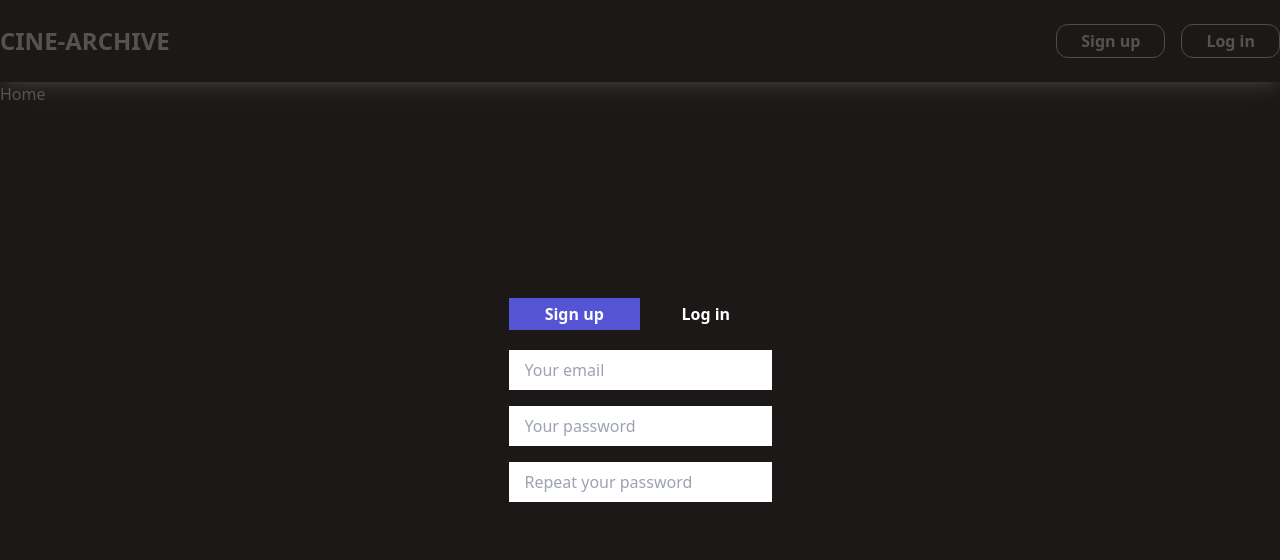
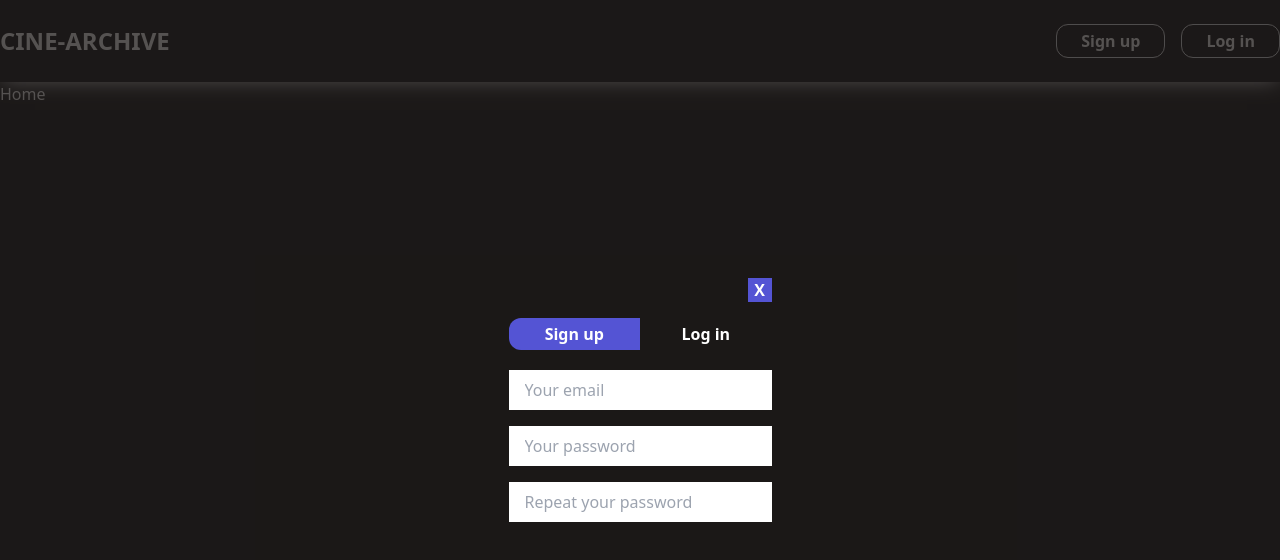
Before and after one commit to Anvar2742/cine-archive, a React (Vite) app in the folder client/: page / in a window 1280 px wide. Both pictures are taken after a click on the button "Sign up". Shown: the top 560 px of the page. Built offline with nearby package versions, Linux system fonts and the light colour scheme.

Commit message:
close modal button

```diff
--- a/client/src/components/MainLayout.jsx
+++ b/client/src/components/MainLayout.jsx
@@ -19,7 +19,11 @@ const MainLayout = () => {
         <div>
             <Navbar toggleAuthModal={toggleAuthModal} />
             {isAuth ? (
-                <AuthModal isSignup={isSignup} switchSignUpLogin={switchSignUpLogin} />
+                <AuthModal
+                    isSignup={isSignup}
+                    switchSignUpLogin={switchSignUpLogin}
+                    toggleAuthModal={toggleAuthModal}
+                />
             ) : (
                 ""
             )}
--- a/client/src/pages/auth/AuthModal.jsx
+++ b/client/src/pages/auth/AuthModal.jsx
@@ -1,19 +1,24 @@
 import Login from "./Login";
 import SignUp from "./SignUp";
 
-const AuthModal = ({ isSignup, switchSignUpLogin }) => {
+const AuthModal = ({ isSignup, switchSignUpLogin, toggleAuthModal }) => {
     return (
-        <div className=" fixed top-0 left-0 right-0 bottom-0 h-screen w-screen bg-stone-900 bg-opacity-75 flex justify-center items-center">
+        <div className="fixed top-0 left-0 right-0 bottom-0 h-screen w-screen bg-stone-900 bg-opacity-75 flex justify-center items-center">
             <div>
-                <div className=" mb-5 flex">
+                <button onClick={() => toggleAuthModal(isSignup)} className=" block ml-auto mb-4 bg-sec font-bold w-6 h-6">X</button>
+                <div className=" mb-5 flex rounded-xl overflow-hidden">
                     <button
-                        className={`font-semibold w-1/2 py-1 hover:bg-sec ${isSignup ? "bg-sec" : ""}`}
+                        className={`font-semibold w-1/2 py-1 hover:bg-sec ${
+                            isSignup ? "bg-sec" : ""
+                        }`}
                         onClick={() => switchSignUpLogin(true)}
                     >
                         Sign up
                     </button>
                     <button
-                        className={`font-semibold w-1/2 py-1 hover:bg-sec ${!isSignup ? "bg-sec" : ""}`}
+                        className={`font-semibold w-1/2 py-1 hover:bg-sec ${
+                            !isSignup ? "bg-sec" : ""
+                        }`}
                         onClick={() => switchSignUpLogin(false)}
                     >
                         Log in
```
